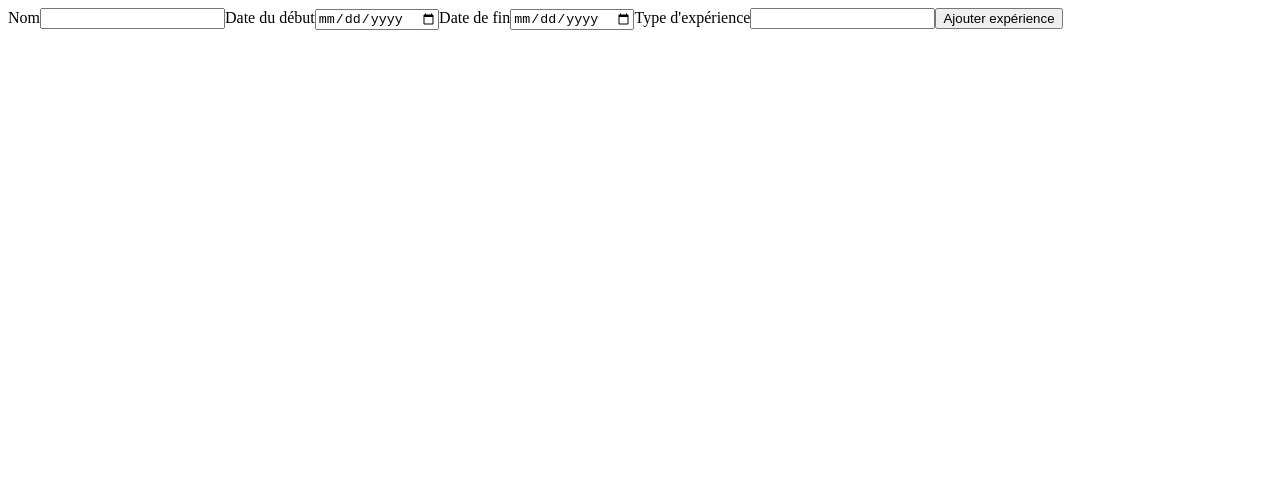
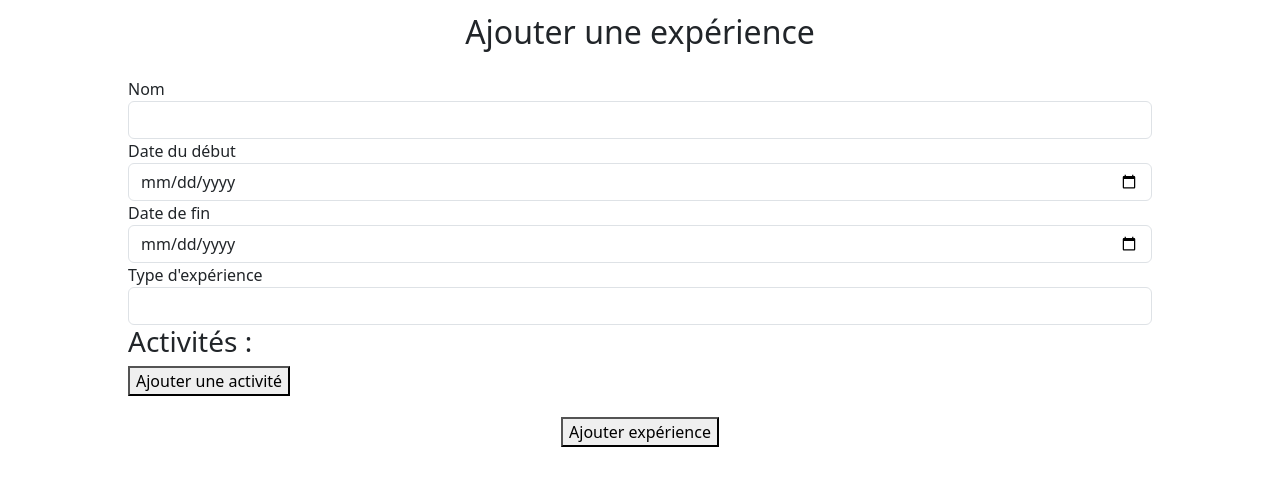
Before and after one commit to landazar/PFFBestTripFront, an Angular app: page /saveExperiences in a window 1280 px wide. Shown: the top 486 px of the page. Built offline with nearby package versions, Linux system fonts and the light colour scheme.

Commit message:
ajout des activités dans l'ajout d'expérience

```diff
--- a/angular.json
+++ b/angular.json
@@ -25,9 +25,12 @@
               "src/assets"
             ],
             "styles": [
+              "node_modules/bootstrap/dist/css/bootstrap.min.css",
               "src/styles.css"
             ],
-            "scripts": []
+            "scripts": [
+              "node_modules/bootstrap/dist/js/bootstrap.bundle.min.js"
+            ]
           },
           "configurations": {
             "production": {
@@ -87,9 +90,12 @@
               "src/assets"
             ],
             "styles": [
+              "node_modules/bootstrap/dist/css/bootstrap.min.css",
               "src/styles.css"
             ],
-            "scripts": []
+            "scripts": [
+              "node_modules/bootstrap/dist/js/bootstrap.bundle.min.js"
+            ]
           }
         }
       }
--- a/package.json
+++ b/package.json
@@ -18,6 +18,7 @@
     "@angular/platform-browser": "^16.1.0",
     "@angular/platform-browser-dynamic": "^16.1.0",
     "@angular/router": "^16.1.0",
+    "bootstrap": "5.3",
     "rxjs": "~7.8.0",
     "tslib": "^2.6.0",
     "zone.js": "~0.13.0"
--- a/src/app/Model/experiences.ts
+++ b/src/app/Model/experiences.ts
@@ -1,3 +1,5 @@
+import { Activite } from "./activite";
+
 export class Experiences {
 
     idExperience:number;
@@ -5,12 +7,14 @@ export class Experiences {
     dateDebut:Date;
     dateFin:Date;
     type:string;
+    activites: Activite[];
 
-    constructor(idExperience:number, nom:string, dateDebut:Date, dateFin:Date, type:string) {
+    constructor(idExperience:number, nom:string, dateDebut:Date, dateFin:Date, type:string, activites: Activite[]) {
         this.idExperience = idExperience;
         this.nom = nom;
         this.dateDebut = dateDebut;
         this.dateFin = dateFin;
         this.type = type;
+        this.activites = activites;
     }
 }
--- a/src/app/app.module.ts
+++ b/src/app/app.module.ts
@@ -3,7 +3,7 @@ import { BrowserModule } from '@angular/platform-browser';
 
 import { AppRoutingModule } from './app-routing.module';
 import { AppComponent } from './app.component';
-import { ReactiveFormsModule } from '@angular/forms';
+import { FormsModule, ReactiveFormsModule } from '@angular/forms';
 import { HttpClientModule } from '@angular/common/http';
 import { AjoutExperiencesComponent } from './experiencesComponent/ajout-experiences/ajout-experiences.component';
 import { ListeExperiencesComponent } from './experiencesComponent/liste-experiences/liste-experiences.component';
@@ -20,7 +20,8 @@ import { GuideVoyageComponent } from './guide-voyage/guide-voyage.component';
     BrowserModule,
     AppRoutingModule,
     ReactiveFormsModule,
-    HttpClientModule
+    HttpClientModule,
+    FormsModule
   ],
   providers: [],
   bootstrap: [AppComponent]
--- a/src/app/experiencesComponent/ajout-experiences/ajout-experiences.component.css
+++ b/src/app/experiencesComponent/ajout-experiences/ajout-experiences.component.css
@@ -0,0 +1,3 @@
+.buttons {
+    display: flex;
+}
--- a/src/app/experiencesComponent/ajout-experiences/ajout-experiences.component.html
+++ b/src/app/experiencesComponent/ajout-experiences/ajout-experiences.component.html
@@ -1,18 +1,63 @@
-<form [formGroup]="experiencesForm">
+<h2 style="text-align: center; margin-top: 1%">Ajouter une expérience</h2>
+<div style="margin-top: 2%; margin-left: 10%; margin-right: 10%">
+    <form [formGroup]="experiencesForm" class="formGroup">
+        <!-- infos générales de l'expérience -->
+        <label for="nom">Nom</label>
+        <input type="text" formControlName="nom" class="form-control">
 
-    <label for="nom">Nom</label>
-    <input type="text" formControlName="nom">
+        <label for="dateDebut">Date du début</label>
+        <input type="date" formControlName="dateDebut" class="form-control">
 
-    <label for="dateDebut">Date du début</label>
-    <input type="date" formControlName="dateDebut">
+        <label for="dateFin">Date de fin</label>
+        <input type="date" formControlName="dateFin" class="form-control">
 
-    <label for="dateFin">Date de fin</label>
-    <input type="date" formControlName="dateFin">
+        <label for="type">Type d'expérience</label>
+        <input type="text" formControlName="type" class="form-control">
 
-    <label for="type">Type d'expérience</label>
-    <input type="text" formControlName="type">
+        <!-- affichage des activités -->
+        <h3>Activités :</h3>
 
-    <button type="submit" (click)="saveExperiences()">Ajouter expérience</button>
+        <div *ngFor="let a of experiencesForm.value.activites; let i = index">
+            <div>
+                <label for="activiteNom{{i}}">Nom : </label>
+                <input type="text" name=activiteNom{{i}} [value]="a.nom" class="form-control">
+                <label for="activiteCommentaire{{i}}">Commentaire : </label>
+                <input type="text" name=activiteCommentaire{{i}} [value]="a.commentaire" class="form-control">
+                <label for="activitePhotos{{i}}">Photos : </label>
+                <input type="text" name=activitePhotos{{i}} [value]="a.photos" class="form-control">
+                <label for="activiteVideos{{i}}">Videos : </label>
+                <input type="text" name=activiteVideos{{i}} [value]="a.videos" class="form-control">
+                <label for="activiteDepense{{i}}">Dépense : </label>
+                <input type="text" name=activiteDepense{{i}} [value]="a.depense" class="form-control">
+                <button type="button" (click)="supprimerActivite(i)">Supprimer l'activité</button>
+            </div>
+        </div>
 
-</form>
+        <div *ngIf="showActiviteForm">
+            <form class="formGroup">
+                <label for="activiteNom">Nom : </label>
+                <input type="text" name=activiteNom [(ngModel)]="activite.nom" class="form-control">
+                <label for="activiteCommentaire">Commentaire : </label>
+                <input type="text" name=activiteCommentaire [(ngModel)]="activite.commentaire" class="form-control">
+                <label for="activitePhotos">Photos : </label>
+                <input type="text" name=activitePhotos [(ngModel)]="activite.photos" class="form-control">
+                <label for="activiteVideos">Videos : </label>
+                <input type="text" name=activiteVideos [(ngModel)]="activite.videos" class="form-control">
+                <label for="activiteDepense">Dépense : </label>
+                <input type="text" name=activiteDepense [(ngModel)]="activite.depense" class="form-control">
+                <button type="submit" (click)="ajouterActivite()">Ajouter</button>
+                <button *ngIf="showActiviteForm" (click)="toggleActiviteForm()">Annuler</button>
+            </form>
+        </div>
+
+        <button *ngIf="!showActiviteForm" (click)="toggleActiviteForm()">Ajouter une activité</button>
+
+        <div style="margin-top: 2%; display: flex; justify-content: center;">
+            <button type="submit" (click)="saveExperiences()">Ajouter expérience</button>
+        </div>
+
+    </form>
+</div>
+
+
 <router-outlet></router-outlet>
--- a/src/app/experiencesComponent/ajout-experiences/ajout-experiences.component.ts
+++ b/src/app/experiencesComponent/ajout-experiences/ajout-experiences.component.ts
@@ -1,6 +1,7 @@
 import { Component, OnInit } from '@angular/core';
 import { FormGroup, FormBuilder } from '@angular/forms';
 import { Router } from '@angular/router';
+import { Activite } from 'src/app/Model/activite';
 import { ExperiencesService } from 'src/app/Service/experiences.service';
 
 @Component({
@@ -11,6 +12,8 @@ import { ExperiencesService } from 'src/app/Service/experiences.service';
 export class AjoutExperiencesComponent implements OnInit {
 
   experiencesForm!:FormGroup;
+  activite: Activite = new Activite(0, '', '', '', '', 0);
+  showActiviteForm: boolean = false;
 
   constructor(private es:ExperiencesService, private formBuilder:FormBuilder, private router:Router) {}
 
@@ -21,7 +24,8 @@ export class AjoutExperiencesComponent implements OnInit {
         nom:[null],
         dateDebut:[null],
         dateFin:[null],
-        type:[null]
+        type:[null],
+        activites: [[]]
       }
     )
   }
@@ -34,4 +38,21 @@ export class AjoutExperiencesComponent implements OnInit {
     this.router.navigateByUrl("listeExperiences");
   }
 
+  supprimerActivite(i: number) {
+    const activitesArray = this.experiencesForm.get('activites')?.value as Activite[];
+    activitesArray.splice(i, 1);
+    this.experiencesForm.get('activites')?.setValue(activitesArray);
+    console.log(this.experiencesForm.value.activites);
+  }
+
+  ajouterActivite() {
+    this.experiencesForm.value.activites.push(this.activite);
+    this.toggleActiviteForm();
+  }
+
+  toggleActiviteForm() {
+    this.activite = new Activite(0, '', '', '', '', 0);
+    this.showActiviteForm = !this.showActiviteForm;
+  }
+
 }
```
Also changed, not shown: 1 other file (tests, documents, lock files or other folders).
